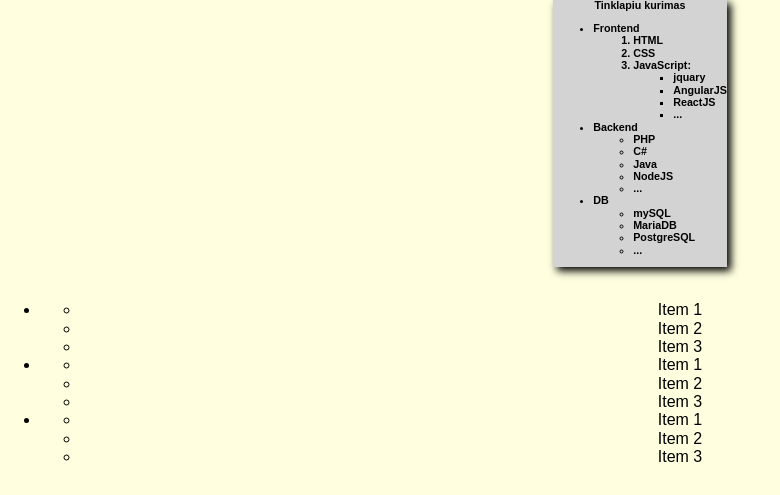
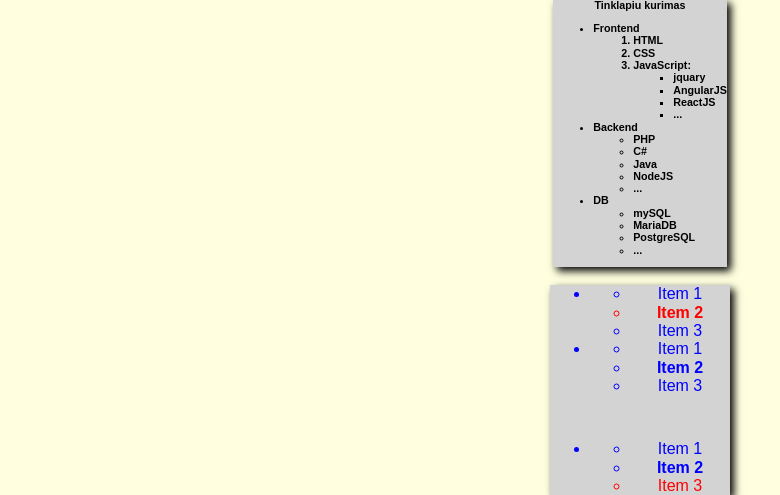
Before and after one commit to staponkust/Klases-darbas, a PHP site: page / in a window 1280 px wide. Shown: the part 3056-3551 px from the top of the page, without its empty margins (0-780 px from the left). Before the commit the page ends 3518 px from the top, so only its background shows below. Run offline with PHP 8.4, Linux system fonts and the light colour scheme.

Commit message:
Pabaigiau css 1 dali.

```diff
--- a/css/styles.css
+++ b/css/styles.css
@@ -65,3 +65,31 @@ img {
 #web_dev li {
     text-align: left;
 }
+
+#sarasas_uzduotis {
+    display: table;
+    margin:auto;
+    background-color: lightgray;
+    box-shadow: 4px 4px 8px black;
+}
+
+#sarasas_uzduotis li {
+    color:blue;
+ }
+
+#sarasas_uzduotis li:nth-child(2) ul  {
+    width: 100px;
+    height: 100px;
+}
+
+#sarasas_uzduotis li:nth-child(3) li:nth-child(3){
+    color:red;
+}
+
+#sarasas_uzduotis li:nth-child(1) li:nth-child(2){
+    color:red;
+}
+
+#sarasas_uzduotis  li li:nth-child(even) {
+    font-weight: bold;
+}
```
